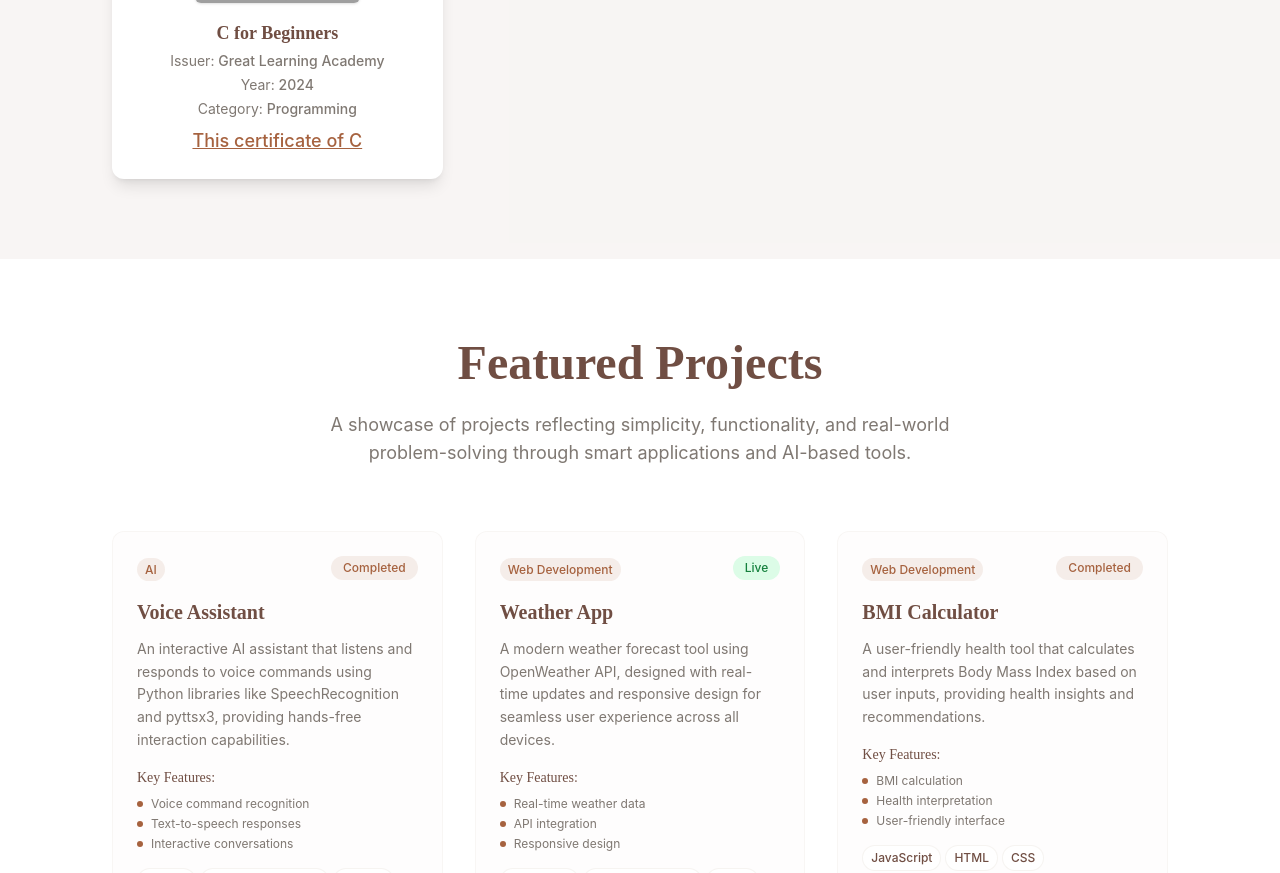
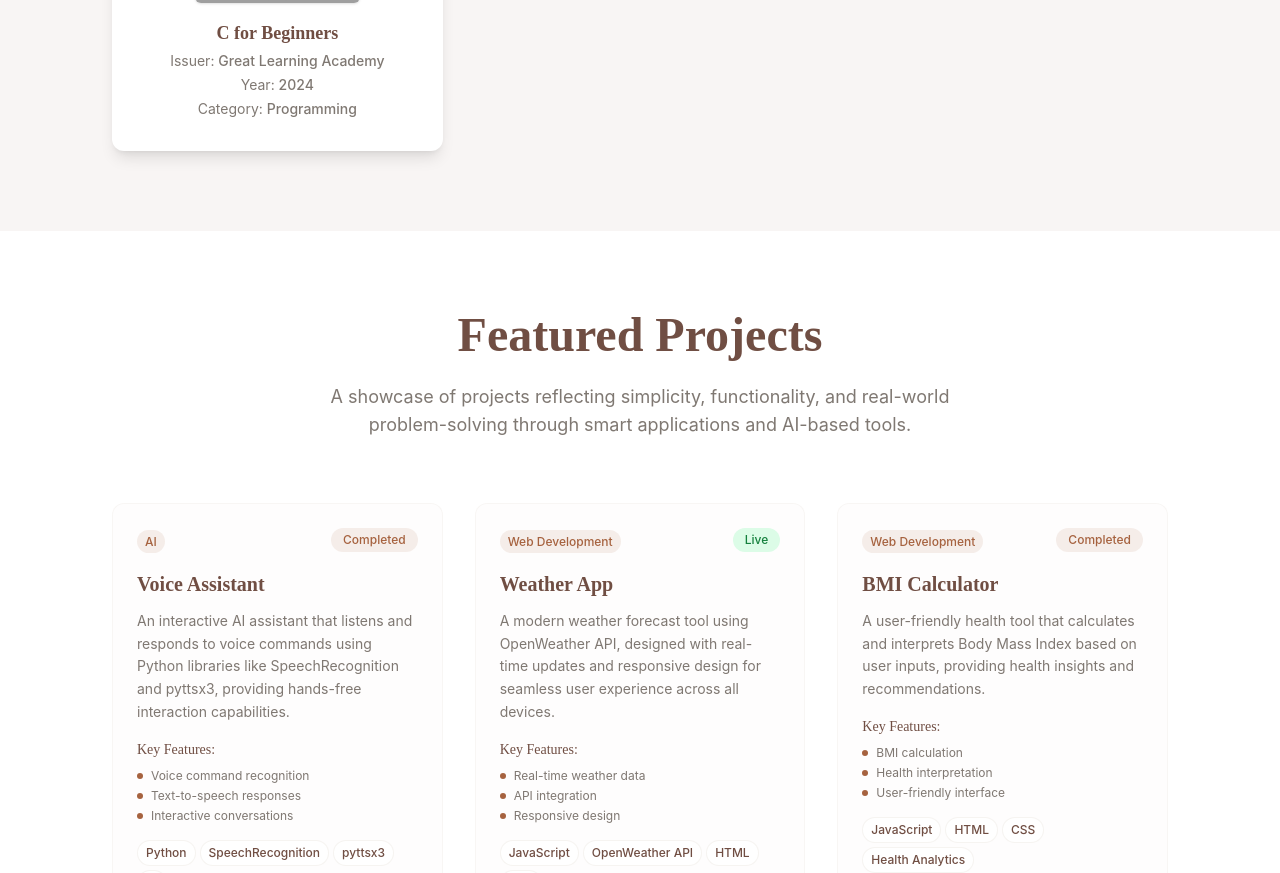
Before and after one commit to sharwaridevhare/portfolio-sharwari-devhare, a React (Vite) app: page / in a window 1280 px wide. Shown: the part 3060-3933 px from the top of the page. Built offline with nearby package versions, Linux system fonts and the light colour scheme.

Commit message:
Remove certificate link text
Removes the "This certificate of C" link from the certificate display.

```diff
--- a/src/components/Certificates.tsx
+++ b/src/components/Certificates.tsx
@@ -49,14 +49,6 @@ const Certificates = () => {
                 <div className="text-foreground/70 text-sm mb-2">
                   Category: <span className="font-medium">{certificate.category}</span>
                 </div>
-                <a
-                  href={certificate.image}
-                  target="_blank"
-                  rel="noopener noreferrer"
-                  className="text-english-brown font-medium underline text-lg hover:text-english-brown/80 transition-colors"
-                >
-                  This certificate of C
-                </a>
               </div>
             </div>
           ))}
```
